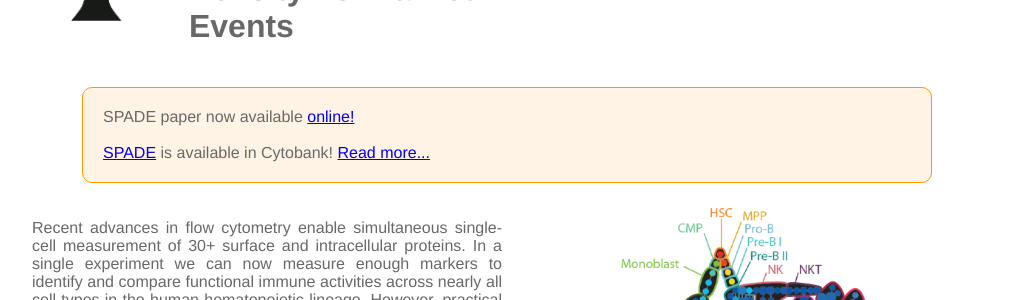
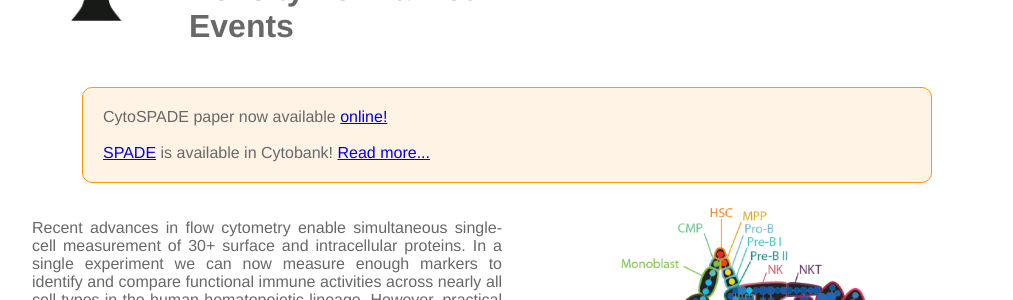
Before and after one commit to nolanlab/spade, a Jekyll site: the page built from index.html, in a window 1280 px wide. Shown: the part 169-469 px from the top of the page, without its empty margins (133-1146 px from the left). Built offline with Jekyll 4.4.1, drawn with Linux system fonts in a browser that asks for light colours.

Commit message:
Update index.html

```diff
--- a/index.html
+++ b/index.html
@@ -6,7 +6,7 @@ description: An implementation of the SPADE algorithm for analyzing and visualiz
 keywords: CytoSPADE, SPADE, flow cytometry, Cytoscape
 ---
 <div class='notice rounded'>
-	SPADE paper now available <a href='http://dx.doi.org/doi%3A10.1038%2Fnbt.1991'>online!</a>
+	CytoSPADE paper now available <a href='http://dx.doi.org/10.1093/bioinformatics/bts425'>online!</a>
 	<br><br>
 	<a href="http://blog.cytobank.org/2011/05/20/what-is-spade/">SPADE</a> is available in Cytobank! <a href='http://blog.cytobank.org/2012/06/21/spade-now-available/'>Read more...</a>
 
```
